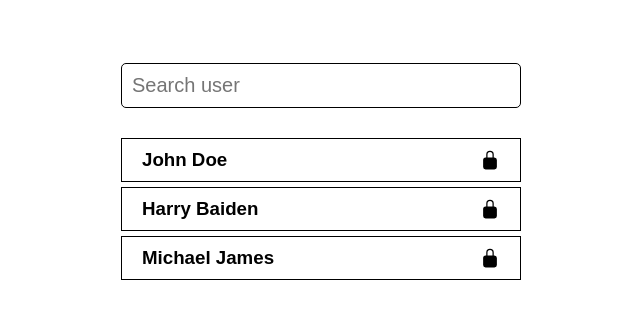
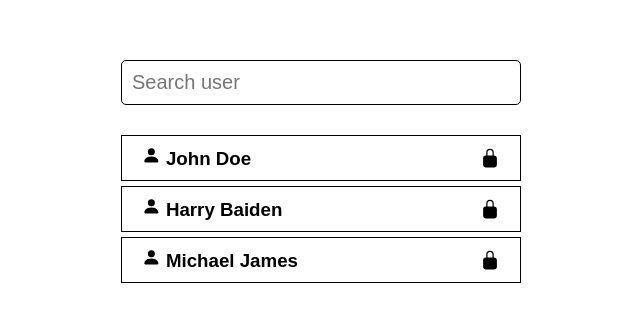
Before and after one commit to Amanmandahad/Factwise1, a React (Vite) app: page / in a window 1280 px wide. Shown: the part 241-560 px from the top of the page, without its empty margins (319-959 px from the left). Built offline with nearby package versions, Linux system fonts and the light colour scheme.

Commit message:
started new

```diff
--- a/src/components/Todo.css
+++ b/src/components/Todo.css
@@ -24,6 +24,7 @@
     border:  1px solid black;
 
 }
+
 
 .accordian {
     width: 400px;
--- a/src/components/Todo.jsx
+++ b/src/components/Todo.jsx
@@ -4,7 +4,7 @@ import "./Todo.css";
 import { IoLockOpenSharp, IoLockClosed } from "react-icons/io5";
 import { MdDelete, MdEdit } from "react-icons/md";
 import { FaCheck } from "react-icons/fa";
-
+import { BsFillPersonFill } from "react-icons/bs";
 
 const Todo = () => {
   const [activeIndex, setActiveIndex] = useState(null);
@@ -94,7 +94,7 @@ const Todo = () => {
                   setActiveIndex(index === activeIndex ? null : index)
                 }
               >
-                <h3>{item.title}</h3>
+                <h3> <BsFillPersonFill  /> {item.title}</h3>
                 {activeIndex === index ? (
                   <IoLockOpenSharp style={{ fontSize: "20px" }} />
                 ) : (
```
